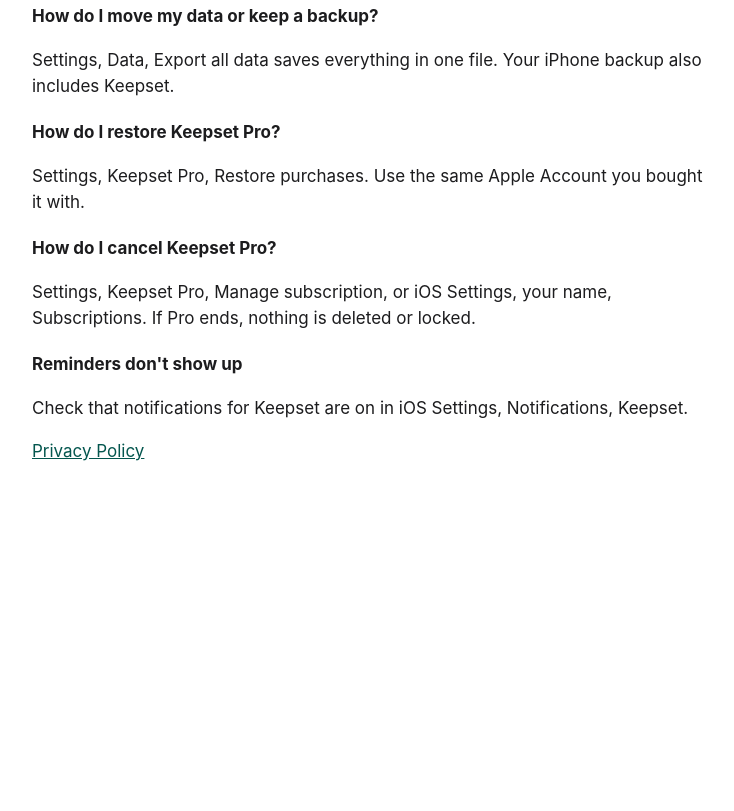
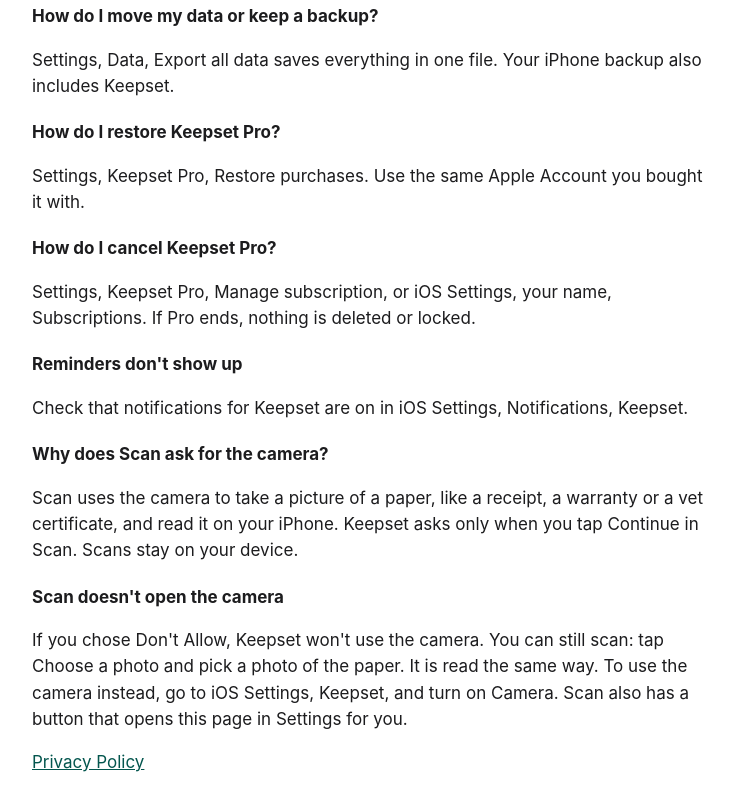
Before and after one commit to chinmaylaghate/keepset-site, a plain HTML site: page support.html in a window 1280 px wide. Shown: the part 532-1343 px from the top of the page, without its empty margins (268-1002 px from the left). Before the commit the page ends 1078 px from the top, so only its background shows below. Drawn offline with Linux system fonts and the light colour scheme.

Commit message:
Support: why Scan asks for the camera, and scanning without it
Co-Authored-By: Claude Opus 5.5 <noreply@anthropic.com>

```diff
--- a/support.html
+++ b/support.html
@@ -26,6 +26,10 @@
   <p>Settings, Keepset Pro, Manage subscription, or iOS Settings, your name, Subscriptions. If Pro ends, nothing is deleted or locked.</p>
   <h3>Reminders don't show up</h3>
   <p>Check that notifications for Keepset are on in iOS Settings, Notifications, Keepset.</p>
+  <h3>Why does Scan ask for the camera?</h3>
+  <p>Scan uses the camera to take a picture of a paper, like a receipt, a warranty or a vet certificate, and read it on your iPhone. Keepset asks only when you tap Continue in Scan. Scans stay on your device.</p>
+  <h3>Scan doesn't open the camera</h3>
+  <p>If you chose Don't Allow, Keepset won't use the camera. You can still scan: tap Choose a photo and pick a photo of the paper. It is read the same way. To use the camera instead, go to iOS Settings, Keepset, and turn on Camera. Scan also has a button that opens this page in Settings for you.</p>
 
   <p><a href="privacy.html">Privacy Policy</a></p>
 </main>
```
